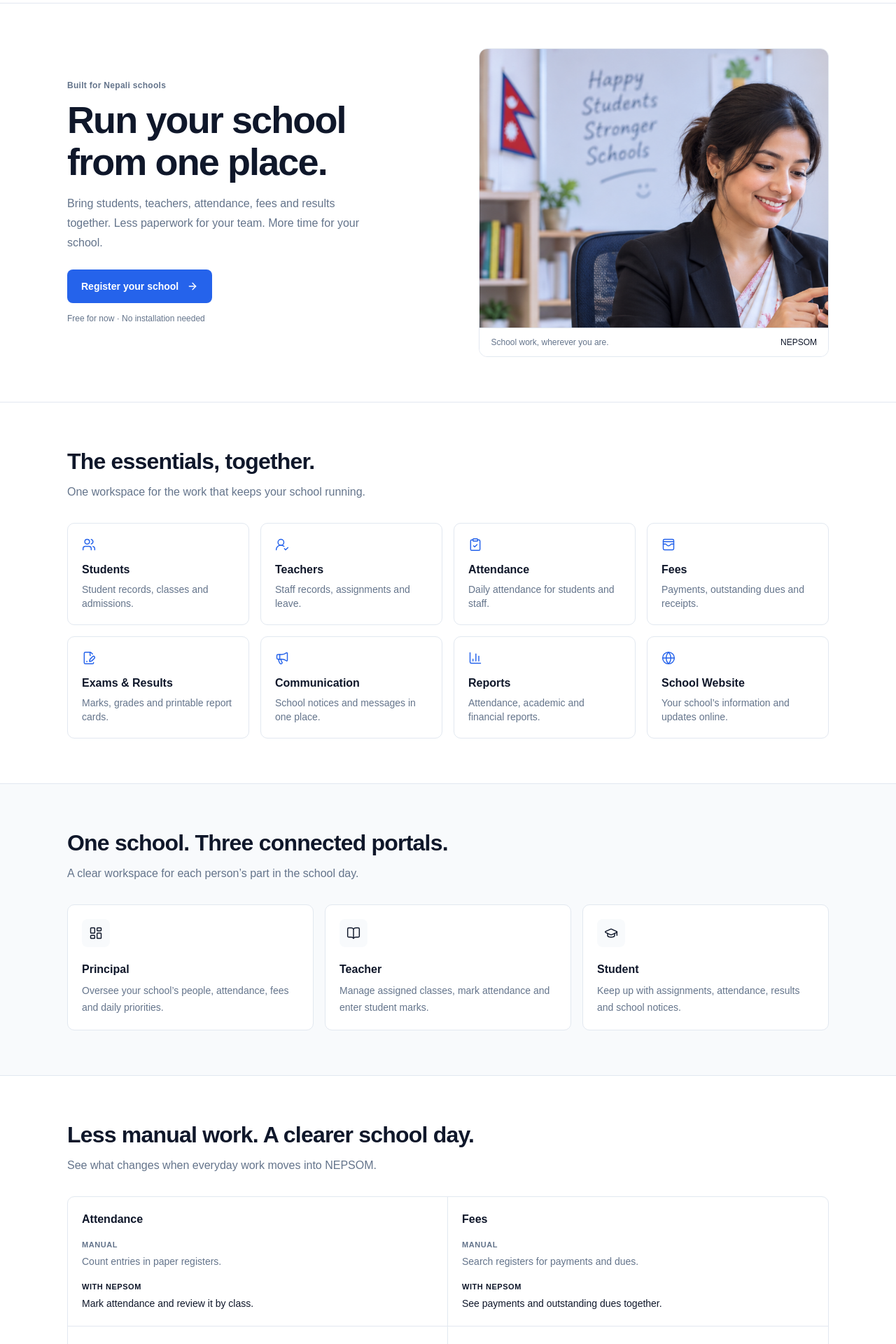
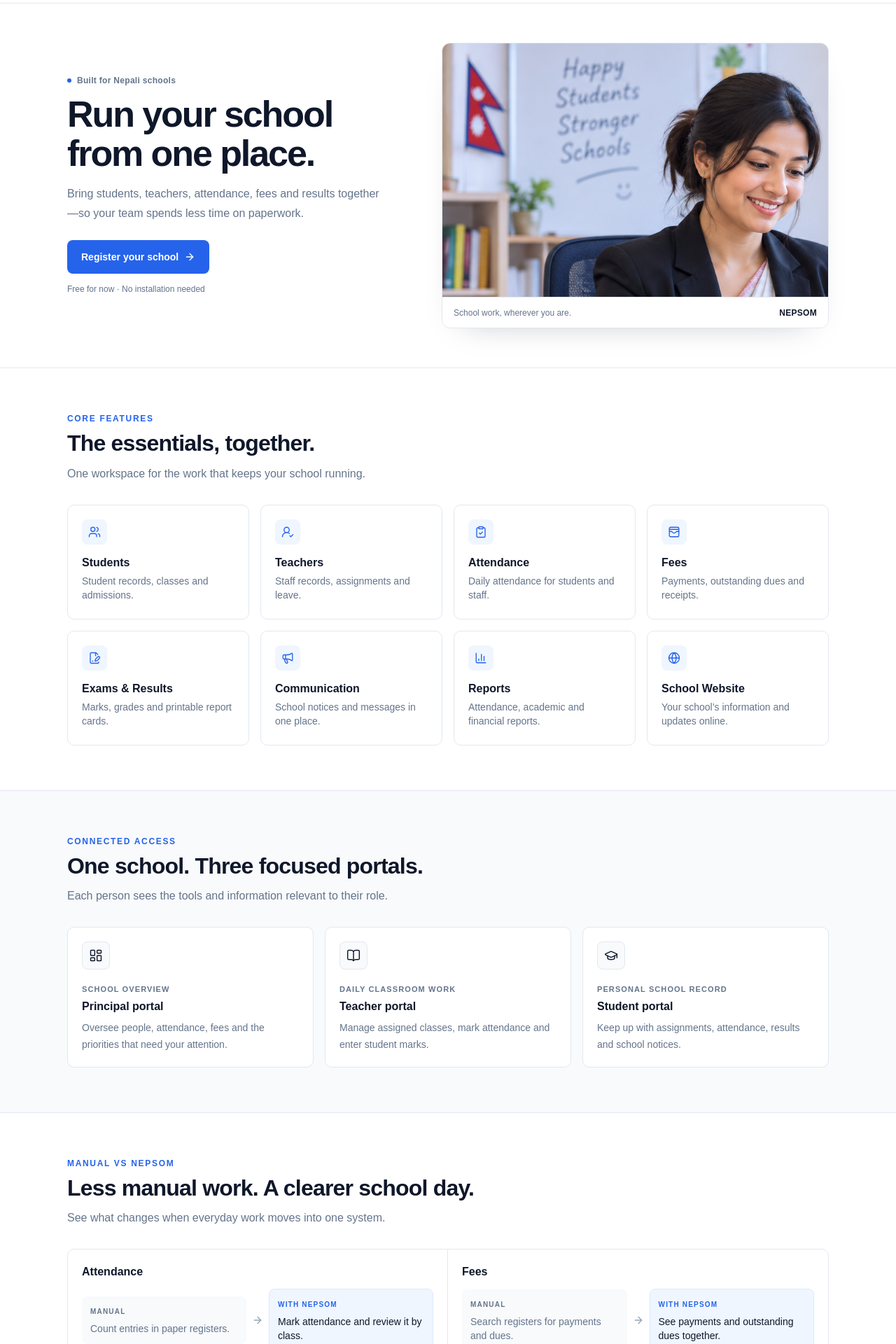
Before and after one commit to basantathapa7495/snap-main, a Next.js app: page / in a window 1280 px wide. Shown: the part 60-1980 px from the top of the page at 70% size. Built offline with nearby package versions, Linux system fonts and the light colour scheme.

Commit message:
Polish NEPSOM landing page design

```diff
--- a/app/landing.module.css
+++ b/app/landing.module.css
@@ -2,7 +2,7 @@
 .home summary::-webkit-details-marker { display: none; }
 .heroPhoto {
   position: relative;
-  aspect-ratio: 1.65;
+  aspect-ratio: 1.7;
   overflow: hidden;
   background: #f8fafc;
 }
@@ -20,6 +20,6 @@
   .heroImage { top: -48%; }
 }
 @media (min-width: 1024px) {
-  .heroPhoto { aspect-ratio: 1.25; }
-  .heroImage { top: -20%; }
+  .heroPhoto { aspect-ratio: 1.52; }
+  .heroImage { top: -28%; }
 }
--- a/app/page.tsx
+++ b/app/page.tsx
@@ -15,9 +15,9 @@ const features = [
   { name: 'School Website', description: 'Your school’s information and updates online.', icon: Globe },
 ];
 const portals = [
-  { name: 'Principal', icon: LayoutDashboard, description: 'Oversee your school’s people, attendance, fees and daily priorities.' },
-  { name: 'Teacher', icon: BookOpen, description: 'Manage assigned classes, mark attendance and enter student marks.' },
-  { name: 'Student', icon: GraduationCap, description: 'Keep up with assignments, attendance, results and school notices.' },
+  { name: 'Principal portal', label: 'School overview', icon: LayoutDashboard, description: 'Oversee people, attendance, fees and the priorities that need your attention.' },
+  { name: 'Teacher portal', label: 'Daily classroom work', icon: BookOpen, description: 'Manage assigned classes, mark attendance and enter student marks.' },
+  { name: 'Student portal', label: 'Personal school record', icon: GraduationCap, description: 'Keep up with assignments, attendance, results and school notices.' },
 ];
 const comparisons = [
   { task: 'Attendance', manual: 'Count entries in paper registers.', nepsom: 'Mark attendance and review it by class.' },
@@ -38,8 +38,8 @@ const faqs = [
   { question: 'Who can access our school’s information?', answer: 'School workspaces require an account, with access based on the user’s role. Information published on your school website is public. For questions about data handling or privacy, contact NEPSOM using the email below.' },
 ];
 const container = 'mx-auto w-full max-w-6xl px-4 sm:px-6 lg:px-8';
-const heading = 'text-[26px] font-semibold leading-tight tracking-tight text-[#0F172A] sm:text-[32px]';
-const primaryButton = 'inline-flex min-h-12 items-center justify-center gap-3 rounded-lg bg-[#2563EB] px-5 py-3 text-sm font-semibold text-white transition-colors hover:bg-blue-700';
+const heading = 'text-[26px] font-semibold leading-[1.2] tracking-[-0.025em] text-[#0F172A] sm:text-[32px]';
+const primaryButton = 'inline-flex min-h-12 items-center justify-center gap-2 rounded-lg bg-[#2563EB] px-5 py-3 text-sm font-semibold text-white transition-colors hover:bg-[#1D4ED8]';
 
 function RegisterLink({ className = '' }: { className?: string }) {
   return <Link href="/auth/signup" prefetch={false} className={`${primaryButton} ${className}`}>Register your school <ArrowRight aria-hidden="true" className="h-4 w-4" /></Link>;
@@ -51,80 +51,81 @@ export default function HomePage() {
       <a href="#main-content" className="sr-only z-[60] rounded-lg bg-white p-3 text-sm font-semibold focus:not-sr-only focus:fixed focus:left-4 focus:top-2">Skip to content</a>
       <LandingNavbar />
       <main id="main-content" tabIndex={-1}>
-        <section aria-labelledby="hero-heading" className="border-b border-[#E2E8F0]">
-          <div className={`${container} grid items-center gap-7 py-8 sm:gap-10 sm:py-12 lg:grid-cols-[1.05fr_1fr] lg:gap-16 lg:py-16`}>
-            <div>
-              <p className="text-xs font-semibold tracking-wide text-[#64748B]">Built for Nepali schools</p>
-              <h1 id="hero-heading" className="mt-3 max-w-[15ch] text-[38px] font-semibold leading-[1.1] tracking-[-0.035em] sm:text-5xl lg:text-[54px]">Run your school from one place.</h1>
-              <p className="mt-4 max-w-md text-[15px] leading-6 text-[#64748B] sm:text-base sm:leading-7">Bring students, teachers, attendance, fees and results together. Less paperwork for your team. More time for your school.</p>
+        <section aria-labelledby="hero-heading" className="overflow-hidden border-b border-[#E2E8F0]">
+          <div className={`${container} grid items-center gap-7 py-7 sm:gap-10 sm:py-10 lg:grid-cols-[0.92fr_1.08fr] lg:gap-16 lg:py-14`}>
+            <div className="lg:py-3">
+              <p className="flex items-center gap-2 text-xs font-semibold tracking-wide text-[#64748B]"><span className="h-1.5 w-1.5 rounded-full bg-[#2563EB]" aria-hidden="true" />Built for Nepali schools</p>
+              <h1 id="hero-heading" className="mt-3 max-w-[15ch] text-[37px] font-semibold leading-[1.08] tracking-[-0.04em] text-[#0F172A] sm:text-5xl lg:text-[52px]">Run your school from one place.</h1>
+              <p className="mt-4 max-w-md text-[15px] leading-6 text-[#64748B] sm:text-base sm:leading-7">Bring students, teachers, attendance, fees and results together—so your team spends less time on paperwork.</p>
               <RegisterLink className="mt-6 w-full sm:w-auto" />
-              <p className="mt-3 text-center text-xs leading-5 text-[#64748B] sm:text-left">Free for now · No installation needed</p>
+              <p className="mt-3 text-center text-xs leading-5 text-[#64748B] sm:text-left">Free for now <span aria-hidden="true">·</span> No installation needed</p>
             </div>
-            <figure className="min-w-0 overflow-hidden rounded-xl border border-[#E2E8F0] bg-[#F8FAFC]">
+            <figure className="min-w-0 overflow-hidden rounded-xl border border-[#E2E8F0] bg-[#F8FAFC] shadow-[0_18px_45px_-32px_rgba(15,23,42,0.35)]">
               {/* Existing editorial asset, cropped to exclude its illustrative UI and old branding. */}
               <div className={styles.heroPhoto}>
                 <Image src="/hero-image.png" alt="Illustration of a school administrator using her phone in a school office" width={1536} height={1024} sizes="(max-width: 639px) 210vw, (max-width: 1023px) 180vw, 1050px" preload className={styles.heroImage} />
               </div>
-              <figcaption className="flex items-center justify-between gap-3 border-t border-[#E2E8F0] bg-white px-4 py-3 text-xs text-[#64748B]"><span>School work, wherever you are.</span><span className="shrink-0 font-medium text-[#0F172A]">NEPSOM</span></figcaption>
+              <figcaption className="flex min-h-11 items-center justify-between gap-3 border-t border-[#E2E8F0] bg-white px-4 py-2.5 text-xs text-[#64748B]"><span>School work, wherever you are.</span><span className="shrink-0 font-semibold tracking-wide text-[#0F172A]">NEPSOM</span></figcaption>
             </figure>
           </div>
         </section>
 
-        <section id="features" aria-labelledby="features-heading" className={`${container} scroll-mt-20 py-12 sm:py-16`}>
-          <div className="mb-6 max-w-xl sm:mb-8"><h2 id="features-heading" className={heading}>The essentials, together.</h2><p className="mt-3 text-sm leading-6 text-[#64748B] sm:text-base">One workspace for the work that keeps your school running.</p></div>
+        <section id="features" aria-labelledby="features-heading" className={`${container} scroll-mt-20 py-11 sm:py-16`}>
+          <div className="mb-6 max-w-xl sm:mb-8"><p className="mb-2 text-xs font-semibold uppercase tracking-[0.14em] text-[#2563EB]">Core features</p><h2 id="features-heading" className={heading}>The essentials, together.</h2><p className="mt-3 text-sm leading-6 text-[#64748B] sm:text-base">One workspace for the work that keeps your school running.</p></div>
           <div className="grid grid-cols-2 gap-3 sm:gap-4 lg:grid-cols-4">
             {features.map(({ name, description, icon: Icon }) => (
-              <article key={name} className="rounded-[10px] border border-[#E2E8F0] bg-white p-4 sm:p-5">
-                <Icon className="mb-4 h-5 w-5 text-[#2563EB]" strokeWidth={1.75} aria-hidden="true" />
-                <h3 className="text-sm font-semibold leading-5 sm:text-base">{name}</h3><p className="mt-2 text-[13px] leading-5 text-[#64748B] sm:text-sm">{description}</p>
+              <article key={name} className="min-h-[150px] rounded-[10px] border border-[#E2E8F0] bg-white p-4 transition-colors hover:border-[#CBD5E1] sm:min-h-[164px] sm:p-5">
+                <span className="mb-4 flex h-9 w-9 items-center justify-center rounded-lg bg-[#EFF6FF]" aria-hidden="true"><Icon className="h-[18px] w-[18px] text-[#2563EB]" strokeWidth={1.8} /></span>
+                <h3 className="text-sm font-semibold leading-5 sm:text-base">{name}</h3><p className="mt-1.5 text-[13px] leading-5 text-[#64748B] sm:text-sm">{description}</p>
               </article>
             ))}
           </div>
         </section>
 
-        <section id="portals" aria-labelledby="portals-heading" className="scroll-mt-20 border-y border-[#E2E8F0] bg-[#F8FAFC] py-12 sm:py-16">
+        <section id="portals" aria-labelledby="portals-heading" className="scroll-mt-20 border-y border-[#E2E8F0] bg-[#F8FAFC] py-11 sm:py-16">
           <div className={container}>
-            <h2 id="portals-heading" className={heading}>One school. Three connected portals.</h2><p className="mt-3 max-w-xl text-sm leading-6 text-[#64748B] sm:text-base">A clear workspace for each person’s part in the school day.</p>
+            <p className="mb-2 text-xs font-semibold uppercase tracking-[0.14em] text-[#2563EB]">Connected access</p><h2 id="portals-heading" className={heading}>One school. Three focused portals.</h2><p className="mt-3 max-w-xl text-sm leading-6 text-[#64748B] sm:text-base">Each person sees the tools and information relevant to their role.</p>
             <div className="mt-6 grid gap-3 sm:mt-8 md:grid-cols-3 md:gap-4">
-              {portals.map(({ name, icon: Icon, description }) => (
+              {portals.map(({ name, label, icon: Icon, description }) => (
                 <article key={name} className="flex items-start gap-4 rounded-[10px] border border-[#E2E8F0] bg-white p-4 md:block md:p-5">
-                  <span className="flex h-10 w-10 shrink-0 items-center justify-center rounded-lg bg-[#F8FAFC] md:mb-5"><Icon className="h-5 w-5" strokeWidth={1.75} aria-hidden="true" /></span>
-                  <div><h3 className="text-base font-semibold">{name}</h3><p className="mt-1.5 text-sm leading-6 text-[#64748B]">{description}</p></div>
+                  <span className="flex h-10 w-10 shrink-0 items-center justify-center rounded-lg border border-[#E2E8F0] bg-[#F8FAFC] md:mb-5" aria-hidden="true"><Icon className="h-5 w-5 text-[#0F172A]" strokeWidth={1.75} /></span>
+                  <div><p className="mb-1 text-[11px] font-semibold uppercase tracking-[0.1em] text-[#64748B]">{label}</p><h3 className="text-base font-semibold">{name}</h3><p className="mt-1.5 text-sm leading-6 text-[#64748B]">{description}</p></div>
                 </article>
               ))}
             </div>
           </div>
         </section>
 
-        <section aria-labelledby="comparison-heading" className={`${container} py-12 sm:py-16`}>
-          <h2 id="comparison-heading" className={heading}>Less manual work. A clearer school day.</h2><p className="mt-3 text-sm leading-6 text-[#64748B] sm:text-base">See what changes when everyday work moves into NEPSOM.</p>
+        <section aria-labelledby="comparison-heading" className={`${container} py-11 sm:py-16`}>
+          <p className="mb-2 text-xs font-semibold uppercase tracking-[0.14em] text-[#2563EB]">Manual vs NEPSOM</p><h2 id="comparison-heading" className={heading}>Less manual work. A clearer school day.</h2><p className="mt-3 text-sm leading-6 text-[#64748B] sm:text-base">See what changes when everyday work moves into one system.</p>
           <div className="mt-6 grid overflow-hidden rounded-[10px] border border-[#E2E8F0] sm:mt-8 md:grid-cols-2">
             {comparisons.map(({ task, manual, nepsom }, index) => (
               <article key={task} className={`p-4 sm:p-5 ${index < 3 ? 'border-b border-[#E2E8F0]' : ''} ${index === 2 ? 'md:border-b-0' : ''} ${index % 2 === 0 ? 'md:border-r md:border-[#E2E8F0]' : ''}`}>
-                <h3 className="mb-3 text-base font-semibold">{task}</h3>
-                <dl className="space-y-3 text-sm leading-6">
-                  <div><dt className="text-[11px] font-semibold uppercase tracking-wider text-[#64748B]">Manual</dt><dd className="text-[#64748B]">{manual}</dd></div>
-                  <div><dt className="text-[11px] font-semibold uppercase tracking-wider text-[#0F172A]">With NEPSOM</dt><dd>{nepsom}</dd></div>
+                <h3 className="mb-3 text-sm font-semibold sm:text-base">{task}</h3>
+                <dl className="grid gap-2 text-sm leading-5 sm:grid-cols-[1fr_auto_1fr] sm:items-center">
+                  <div className="rounded-lg bg-[#F8FAFC] p-3"><dt className="text-[10px] font-semibold uppercase tracking-[0.12em] text-[#64748B]">Manual</dt><dd className="mt-1 text-[#64748B]">{manual}</dd></div>
+                  <ArrowRight className="hidden h-4 w-4 text-[#94A3B8] sm:block" aria-hidden="true" />
+                  <div className="rounded-lg border border-[#DBEAFE] bg-[#EFF6FF] p-3"><dt className="text-[10px] font-semibold uppercase tracking-[0.12em] text-[#2563EB]">With NEPSOM</dt><dd className="mt-1 text-[#0F172A]">{nepsom}</dd></div>
                 </dl>
               </article>
             ))}
           </div>
         </section>
 
-        <section id="how" aria-labelledby="how-heading" className="scroll-mt-20 border-y border-[#E2E8F0] bg-[#F8FAFC] py-12 sm:py-16">
+        <section id="how" aria-labelledby="how-heading" className="scroll-mt-20 border-y border-[#E2E8F0] bg-[#F8FAFC] py-11 sm:py-16">
           <div className={container}>
-            <h2 id="how-heading" className={heading}>Start with three simple steps.</h2>
+            <p className="mb-2 text-xs font-semibold uppercase tracking-[0.14em] text-[#2563EB]">Getting started</p><h2 id="how-heading" className={heading}>Start with three simple steps.</h2>
             <ol className="mt-6 grid gap-6 sm:mt-8 md:grid-cols-3 md:gap-8">
               {steps.map(({ title, description }, index) => (
-                <li key={title} className="flex gap-4 md:block"><span className="flex h-9 w-9 shrink-0 items-center justify-center rounded-lg border border-[#E2E8F0] bg-white text-xs font-semibold text-[#64748B] md:mb-4" aria-hidden="true">0{index + 1}</span><div><h3 className="text-base font-semibold leading-6">{title}</h3><p className="mt-1.5 text-sm leading-6 text-[#64748B]">{description}</p></div></li>
+                <li key={title} className="flex gap-4 md:block"><span className="flex h-9 w-9 shrink-0 items-center justify-center rounded-lg border border-[#BFDBFE] bg-white text-xs font-semibold text-[#2563EB] md:mb-4" aria-hidden="true">0{index + 1}</span><div><h3 className="text-base font-semibold leading-6">{title}</h3><p className="mt-1.5 text-sm leading-6 text-[#64748B]">{description}</p></div></li>
               ))}
             </ol>
           </div>
         </section>
 
-        <section id="faq" aria-labelledby="faq-heading" className={`${container} scroll-mt-20 py-12 sm:py-16`}>
+        <section id="faq" aria-labelledby="faq-heading" className={`${container} scroll-mt-20 py-11 sm:py-16`}>
           <div className="grid gap-6 lg:grid-cols-[0.8fr_1.2fr] lg:gap-16">
-            <div><h2 id="faq-heading" className={heading}>Before you get started.</h2><p className="mt-3 text-sm leading-6 text-[#64748B]">A few things school leaders often ask.</p></div>
+            <div><p className="mb-2 text-xs font-semibold uppercase tracking-[0.14em] text-[#2563EB]">Common questions</p><h2 id="faq-heading" className={heading}>Before you get started.</h2><p className="mt-3 text-sm leading-6 text-[#64748B]">Clear answers for school leaders considering NEPSOM.</p></div>
             <div className="border-t border-[#E2E8F0]">
               {faqs.map(({ question, answer }) => (
                 <details key={question} name="landing-faq" className="group border-b border-[#E2E8F0]">
@@ -137,7 +138,7 @@ export default function HomePage() {
         </section>
 
         <section aria-labelledby="cta-heading" className="border-y border-[#E2E8F0] bg-[#F8FAFC] py-9 sm:py-12">
-          <div className={`${container} flex flex-col gap-5 md:flex-row md:items-center md:justify-between md:gap-8`}><div><h2 id="cta-heading" className="text-2xl font-semibold leading-tight tracking-tight sm:text-[30px]">Make room for what matters.</h2><p className="mt-2 text-sm leading-6 text-[#64748B]">Bring your school’s daily work into one place.</p></div><RegisterLink className="shrink-0" /></div>
+          <div className={`${container} flex flex-col gap-5 md:flex-row md:items-center md:justify-between md:gap-8`}><div><h2 id="cta-heading" className="text-2xl font-semibold leading-tight tracking-[-0.025em] sm:text-[30px]">Ready to simplify your school day?</h2><p className="mt-2 text-sm leading-6 text-[#64748B]">Set up your school online. No installation or payment needed.</p></div><RegisterLink className="shrink-0" /></div>
         </section>
       </main>
 
@@ -150,7 +151,7 @@ export default function HomePage() {
           </address>
         </div>
         {/* Add legal navigation only when genuine public policy routes exist. */}
-        <div className="mt-6 flex flex-wrap items-center justify-between gap-x-5 gap-y-2 border-t border-[#E2E8F0] pt-4 text-xs text-[#64748B]"><p>© {new Date().getFullYear()} NEPSOM. All rights reserved.</p><a href="#faq" className="inline-flex min-h-11 items-center hover:text-[#2563EB]">Questions? Start here <ArrowRight className="ml-2 h-3.5 w-3.5" aria-hidden="true" /></a></div>
+        <div className="mt-6 flex flex-wrap items-center justify-between gap-x-5 gap-y-2 border-t border-[#E2E8F0] pt-4 text-xs text-[#64748B]"><p>© {new Date().getFullYear()} NEPSOM. All rights reserved.</p><a href="#faq" className="inline-flex min-h-11 items-center gap-2 hover:text-[#2563EB]">Questions? Start here <ArrowRight className="h-3.5 w-3.5" aria-hidden="true" /></a></div>
       </footer>
     </div>
   );
```
Also changed, not shown: app/globals.css (+0 -48 lines), components/WhatsAppButton.tsx (deleted, +0 -31 lines).
